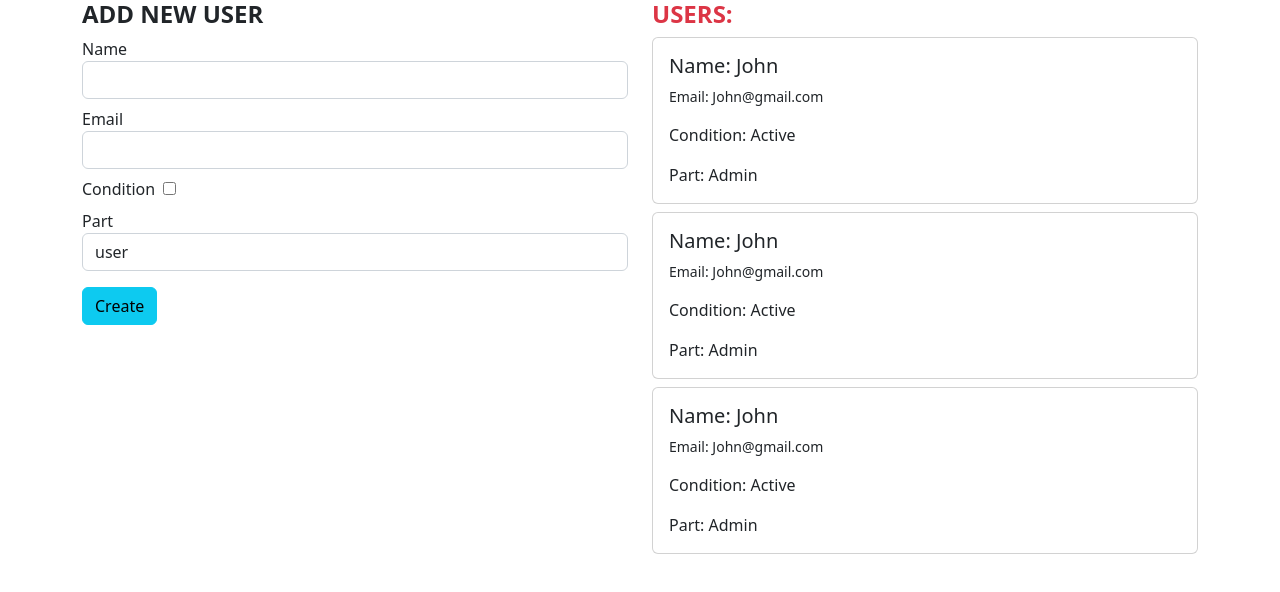
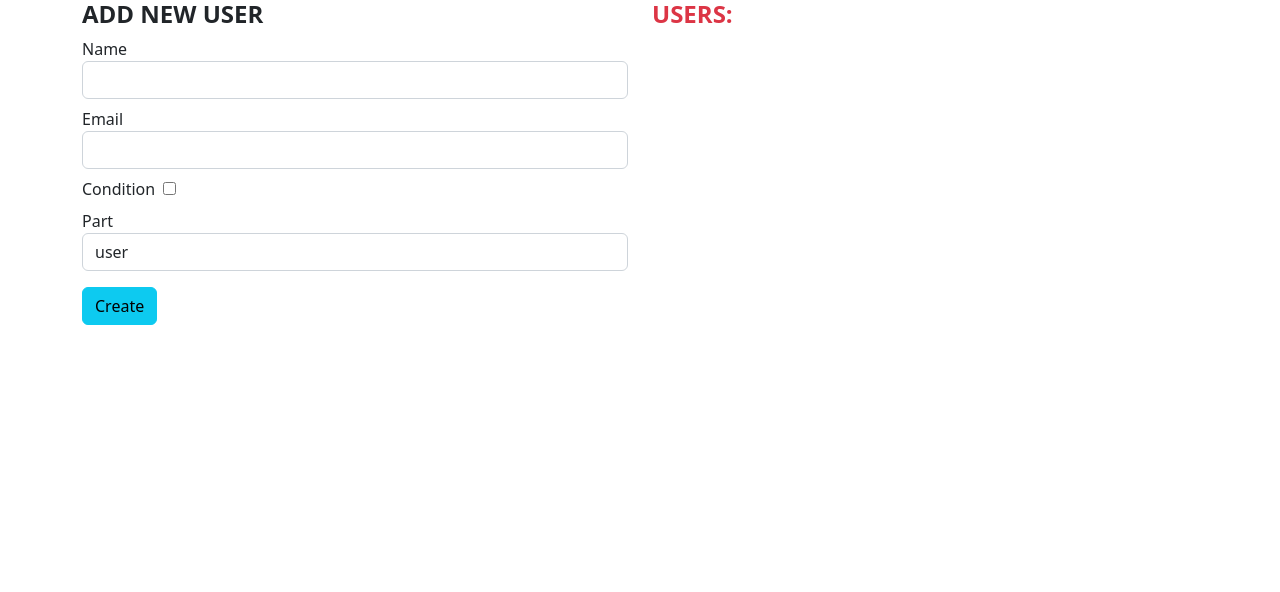
Before and after one commit to omurbekov-azamat/homework-57, a React (Create React App) app: page / in a window 1280 px wide. Shown: the top 592 px of the page. Built offline with nearby package versions, Linux system fonts and the light colour scheme.

Commit message:
commit-7; add props for component UserItem.tsx for getting props; added map for Users.tsx; change type of condition to boolean;

```diff
--- a/src/components/UserForm/UserForm.tsx
+++ b/src/components/UserForm/UserForm.tsx
@@ -5,28 +5,26 @@ interface Props {
   onSubmit: (user: User) => void;
 }
 
-const UserForm:React.FC<Props> = ({onSubmit}) => {
+const UserForm: React.FC<Props> = ({onSubmit}) => {
   const [user, setUser] = useState<User>({
     name: '',
     email: '',
-    condition: '',
+    condition: false,
     part: '',
   });
 
-  const onDishChange = (e: React.ChangeEvent<HTMLInputElement>) => {
+  const onUserChange = (e: React.ChangeEvent<HTMLInputElement | HTMLSelectElement>) => {
     const {name, value} = e.target;
-
     setUser(prev => ({...prev, [name]: value}));
   };
 
   const onFormSubmit = (e: React.FormEvent) => {
     e.preventDefault();
-    console.log(user)
     onSubmit({
-    id: Math.random().toString(),
+      id: Math.random().toString(),
       ...user,
     });
-  }
+  };
 
   return (
     <form onSubmit={onFormSubmit}>
@@ -36,7 +34,7 @@ const UserForm:React.FC<Props> = ({onSubmit}) => {
         <input id='name' name='name' type="text"
                className='form-control'
                value={user.name}
-               onChange={onDishChange}
+               onChange={onUserChange}
         />
       </div>
       <div className='form-group mt-2'>
@@ -44,22 +42,23 @@ const UserForm:React.FC<Props> = ({onSubmit}) => {
         <input id='email' name='email' type="email"
                className='form-control'
                value={user.email}
-               onChange={onDishChange}
+               onChange={onUserChange}
         />
       </div>
       <div className='form-group mt-2'>
         <label htmlFor="condition" className='me-2'>Condition</label>
-        <input id='condition' name='condition' type="checkbox"
-               value={user.condition}
-               onChange={onDishChange}
+        <input id='condition' name='condition'
+               type="checkbox" onChange={onUserChange}
         />
       </div>
       <div className='form-group mt-2'>
         <label htmlFor="part" className='me-2'>Part</label>
-        <select name="part" id="part" className='form-control'>
-          <option value={user.part}>user</option>
-          <option value={user.part}>editor</option>
-          <option value={user.part}>admin</option>
+        <select onChange={onUserChange}
+                name="part" id="part"
+                className='form-control'>
+          <option value='user'>user</option>
+          <option value='editor'>editor</option>
+          <option value='admin'>admin</option>
         </select>
       </div>
       <button type='submit' className='btn btn-info mt-3'>Create</button>
--- a/src/components/Users/UserItem.tsx
+++ b/src/components/Users/UserItem.tsx
@@ -1,15 +1,20 @@
 import React from 'react';
+import {User} from "../../types";
 
-const UserItem = () => {
+interface Props {
+  user: User;
+}
+
+const UserItem: React.FC<Props> = ({user}) => {
   return (
     <div className="card mb-2">
       <div className="row no-gutters">
         <div className="col-sm-8">
           <div className="card-body">
-            <h5 className="card-title">Name: John</h5>
-            <p className="card-text small">Email: John@gmail.com</p>
-            <p className="card-text">Condition: Active</p>
-            <p className="card-text">Part: Admin</p>
+            <h5 className="card-title">Name: {user.name}</h5>
+            <p className="card-text small">Email: {user.email}</p>
+            <p className="card-text">Condition: {user.condition}</p>
+            <p className="card-text">Part: {user.part}</p>
           </div>
         </div>
       </div>
--- a/src/components/Users/Users.tsx
+++ b/src/components/Users/Users.tsx
@@ -1,13 +1,20 @@
 import React from 'react';
 import UserItem from "./UserItem";
+import {User} from "../../types";
 
-const Users = () => {
+interface Props {
+  users: User[],
+}
+
+const Users: React.FC<Props> = ({users}) => {
   return (
     <>
       <h4 className='fw-bolder text-uppercase text-danger'>Users:</h4>
-      <UserItem/>
-      <UserItem/>
-      <UserItem/>
+      {users.map((user) => {
+        return (
+          <UserItem key={user.id} user={user}/>
+        )
+      })}
     </>
   );
 };
--- a/src/container/App.tsx
+++ b/src/container/App.tsx
@@ -18,7 +18,7 @@ function App() {
             <UserForm onSubmit={addUser}/>
           </div>
           <div className='col'>
-            <Users/>
+            <Users users={users}/>
           </div>
         </div>
       </main>
--- a/src/types.d.ts
+++ b/src/types.d.ts
@@ -2,6 +2,6 @@ export interface User {
   id?: string;
   name: string;
   email: string;
-  condition: string;
+  condition: boolean;
   part: string;
 }
```
